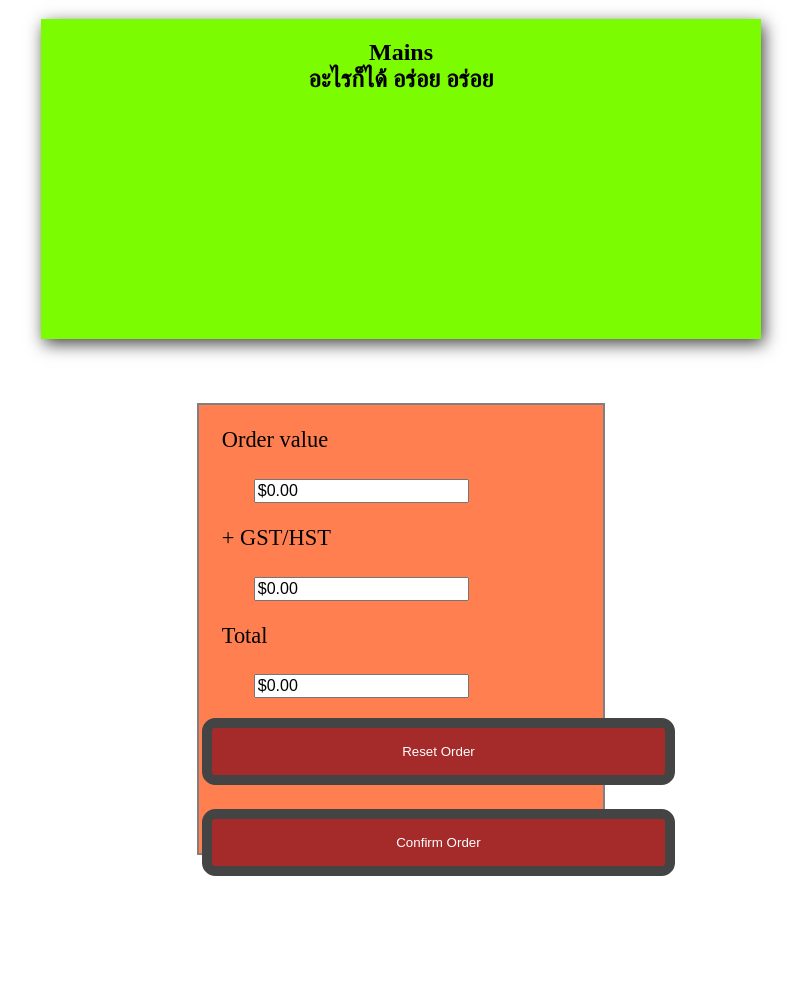
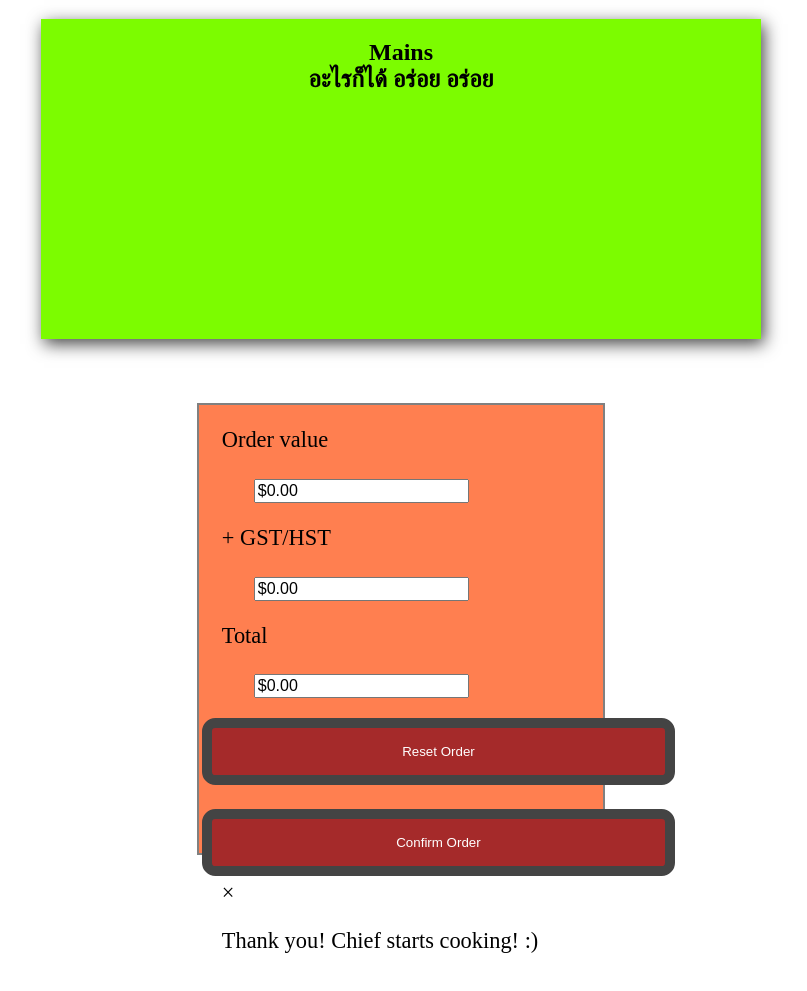
Before and after one commit to SergeChurkin-ca/project-MenuOrder, a plain HTML site: page index.html in a window 1280 px wide. Shown: the part 1628-2619 px from the top of the page, without its empty margins (239-1046 px from the left). Drawn offline with Linux system fonts and the light colour scheme.

Commit message:
auto save

```diff
--- a/index.html
+++ b/index.html
@@ -122,12 +122,18 @@
             <input value="$0.00" readonly="readonly" type="text" name="grandtotal" />
 
 
-            <!-- <div class='buttons-section'> -->
 
             <button type="button" id='reset' onClick="orderTotal(false)" value="Reset Order">Reset Order</button>
 
-            <button type="button" id='confirm' value="Confirmed Order" value="Confirm Order">Confirm Order</button>
-            <!-- </div>-->
+            <button type="button" id='confirm' value="Confirm Order">Confirm Order</button>
+            <div id="modal" class="modal">
+                <div class="modal-content">
+                    <span class="close">&times;</span>
+                    <p>Thank you! Chief starts cooking! :)</p>
+                </div>
+            </div>
+
+
         </div>
 
 
```
